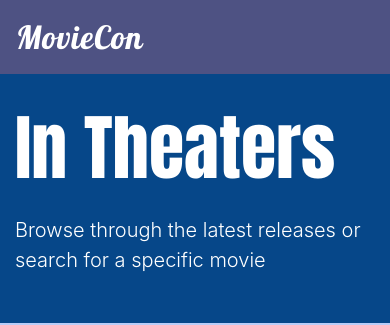
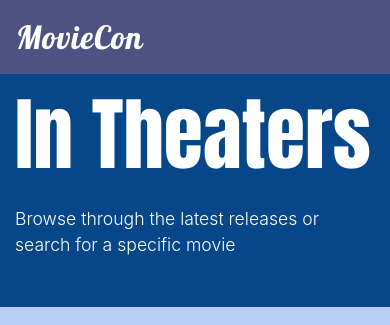
Before and after one commit to spiropoulos94/moviecon, a React (Create React App) app: page / in a window 390 px wide. Shown: the top 325 px of the page. Built offline with nearby package versions, Linux system fonts and the light colour scheme; no server answers.

Commit message:
jumbotron styles

```diff
--- a/src/components/jumbotron/jumbotron.styles.scss
+++ b/src/components/jumbotron/jumbotron.styles.scss
@@ -9,14 +9,36 @@
     h1 {
       font-weight: 500;
       font-family: 'Anton', sans-serif;
+      font-size: 7rem;
     }
   }
 }
 
-@media (max-width: 320px){
+
+
+@media (max-width: 410px){
   .jumbotron-wrapper {
     .jumbotron {
       margin-top:54px;
+      h1 {
+        font-weight: 500;
+        font-family: 'Anton', sans-serif;
+        font-size: 5rem;
+      }
+      p {
+        font-size: 1.1rem;
+      }
     }
   }
 }
+
+@media (max-width: 300px){
+  .jumbotron-wrapper {
+    .jumbotron {
+      h1 {
+        font-size: 4rem;
+      }
+
+    }
+  }
+}
```
